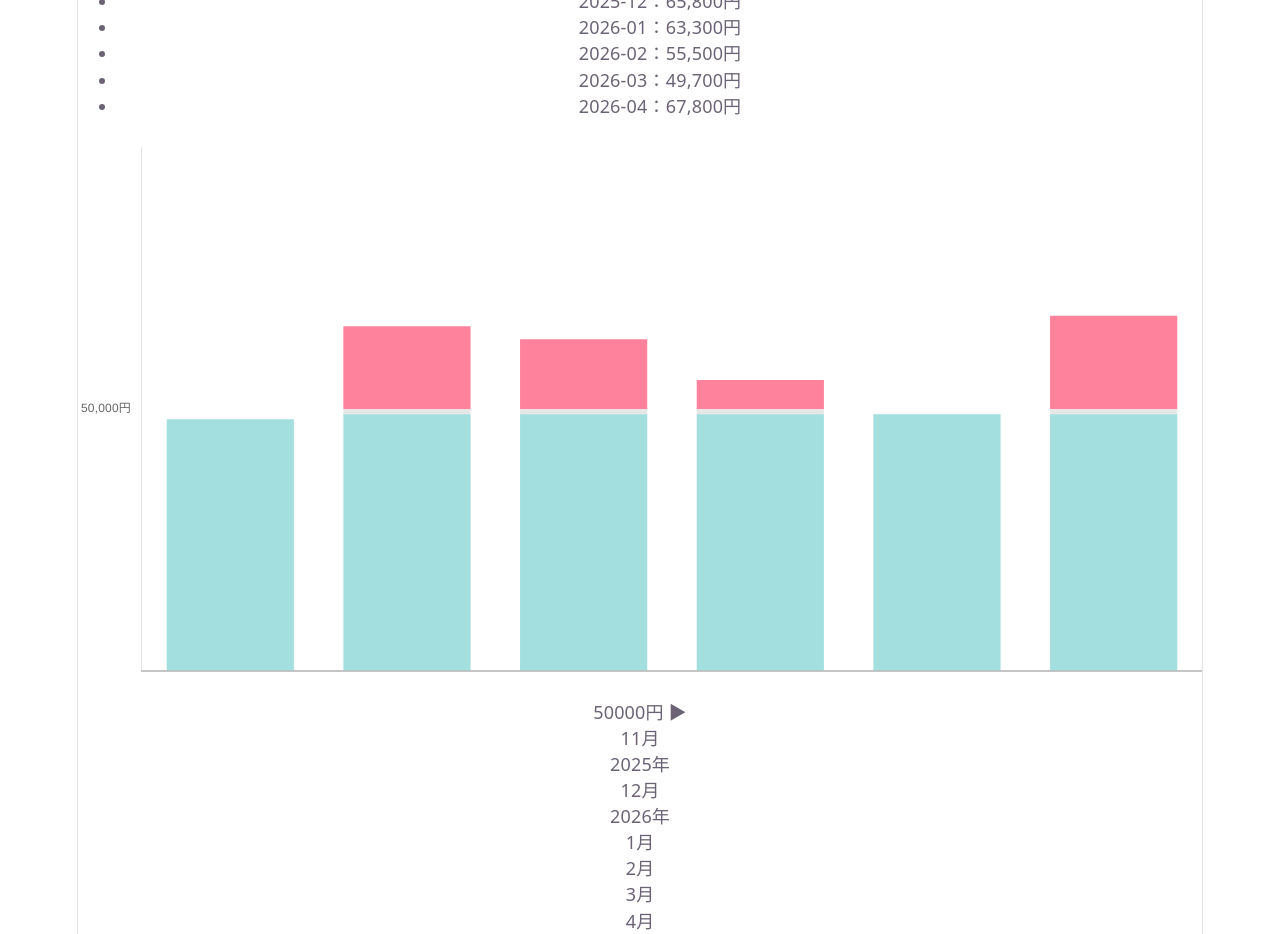
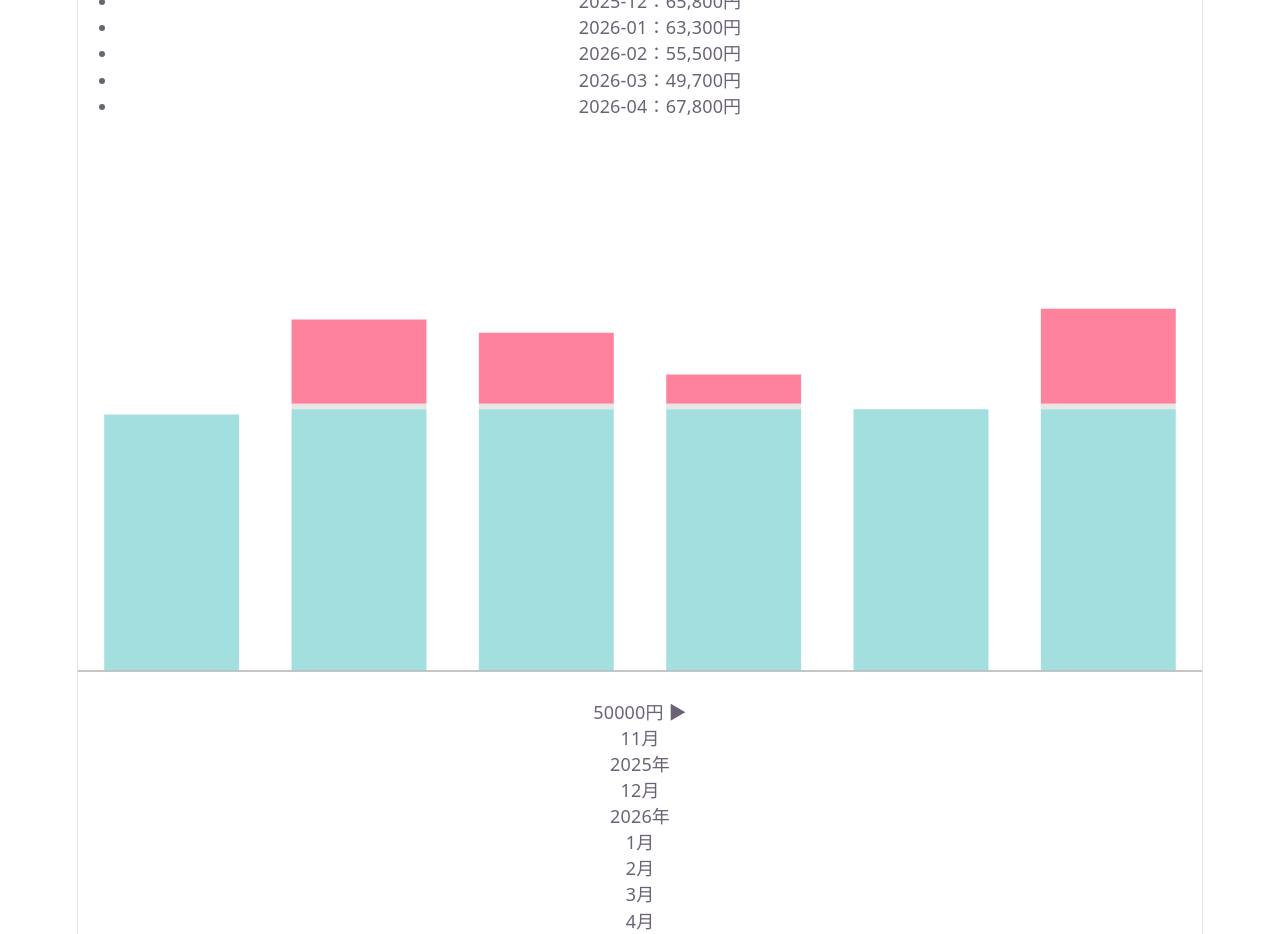
Before and after one commit to hayami-dev/omakakakeibo-front, a React (Vite) app: page / in a window 1280 px wide. Shown: the part 900-1834 px from the top of the page. Built offline with nearby package versions, Linux system fonts and the light colour scheme.

Commit message:
左側の目盛り、境界線を非表示

```diff
--- a/src/components/MonthSummary.jsx
+++ b/src/components/MonthSummary.jsx
@@ -36,14 +36,9 @@ export default function MonthSummary({ history, monthlyBudget }) {
         stacked: true, // 積み上げを可能に
         beginAtZero: true, // Y軸を0から始める
         max: monthlyBudget * 2,
+        display: false,
         ticks: {
-          // 目標金額だけ表示させる
-          callback: function (value) {
-            if (value === monthlyBudget) {
-              return value.toLocaleString() + "円";
-            }
-          },
-          stepSize: monthlyBudget,
+          display: false,
         },
         grid: {
           display: false, // 背景の縦線を非表示
```
